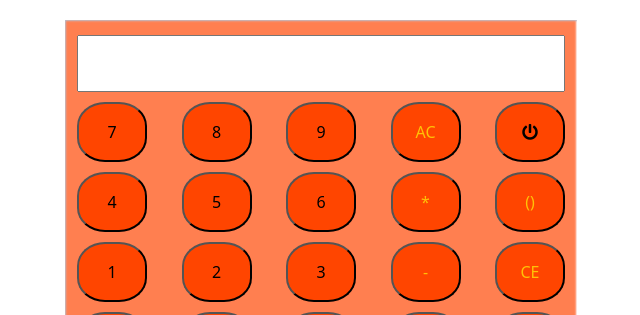
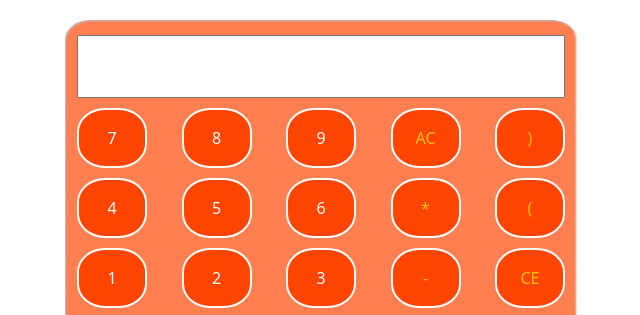
Before and after one commit to Ayodejiamina/Calculator, a plain HTML site: page index.html in a window 1280 px wide. Shown: the top 315 px of the page, without its empty margins (319-959 px from the left). Drawn offline with nearby package versions, Linux system fonts and the light colour scheme; files whose address does not match are found by name.

Commit message:
commited work

```diff
--- a/css/style.css
+++ b/css/style.css
@@ -9,6 +9,7 @@
     margin-top: 20px;
     box-shadow: inset 1px 1px 2px #babecc, inset -1px -1px 2px #fff;
     justify-content: center;
+    border-radius: 5%;
 }
 .form input{
     width: 100%;
@@ -16,6 +17,8 @@
     margin-right: auto;
     padding: 3%;
     margin-top: 3%;
+    font-size: 20px;
+    color: orangered;
 
 }
 .res1{
@@ -47,11 +50,13 @@ button{
     background-color:orangered;
     width: 70px;
     height: 60px;
+    color: white;
+    border: 2px solid white;
     border-radius: 40%;
 }
-input:hover{
-    border: 4px solid red;
-}
+/* input:hover{
+    border: 4px solid orangered;
+} */
 @media(max-width:768px){
     .container{
         width: 80%;
--- a/index.html
+++ b/index.html
@@ -25,14 +25,14 @@
                 <button type="button" onclick="number8()">8</button>
                 <button type="button" onclick="number9()">9</button>
                 <button type="button" class="text-warning" onclick="cleardisplay()">AC</button>
-                <button type="button" onclick="operator1()"><i class="fas fa-power-off"></i></button>
+                <button type="button" class="text-warning" onclick="operator1()">)</button>
             </div>
             <div class="res2">
                 <button type="button" onclick="number4()">4</button>
                 <button type="button" onclick="number5()">5</button>
                 <button type="button" onclick="number6()">6</button>
                 <button type="button" class="text-warning" onclick="operator2()">*</button>
-                <button type="button" class="text-warning" onclick="operator3()">()</button>
+                <button type="button" class="text-warning" onclick="operator3()">(</button>
             </div>
             <div class="res3">
                 <button type="button" onclick="number1()">1</button>
--- a/script.js
+++ b/script.js
@@ -16,8 +16,9 @@ function cleardisplay(){
 }
 
 function operator1(){
-    let input= document.getElementById("result");
+    document.getElementById("result").value = ')'
 }
+
 
 function number4(){
     document.getElementById("result").value += '4'
@@ -44,7 +45,7 @@ function operator2(){
     document.getElementById("result").value += '*'
 }
 function operator3(){
-    document.getElementById("result").value += '()'
+    document.getElementById("result").value += '('
 }
 function operator4(){
     document.getElementById("result").value += '-'
```
